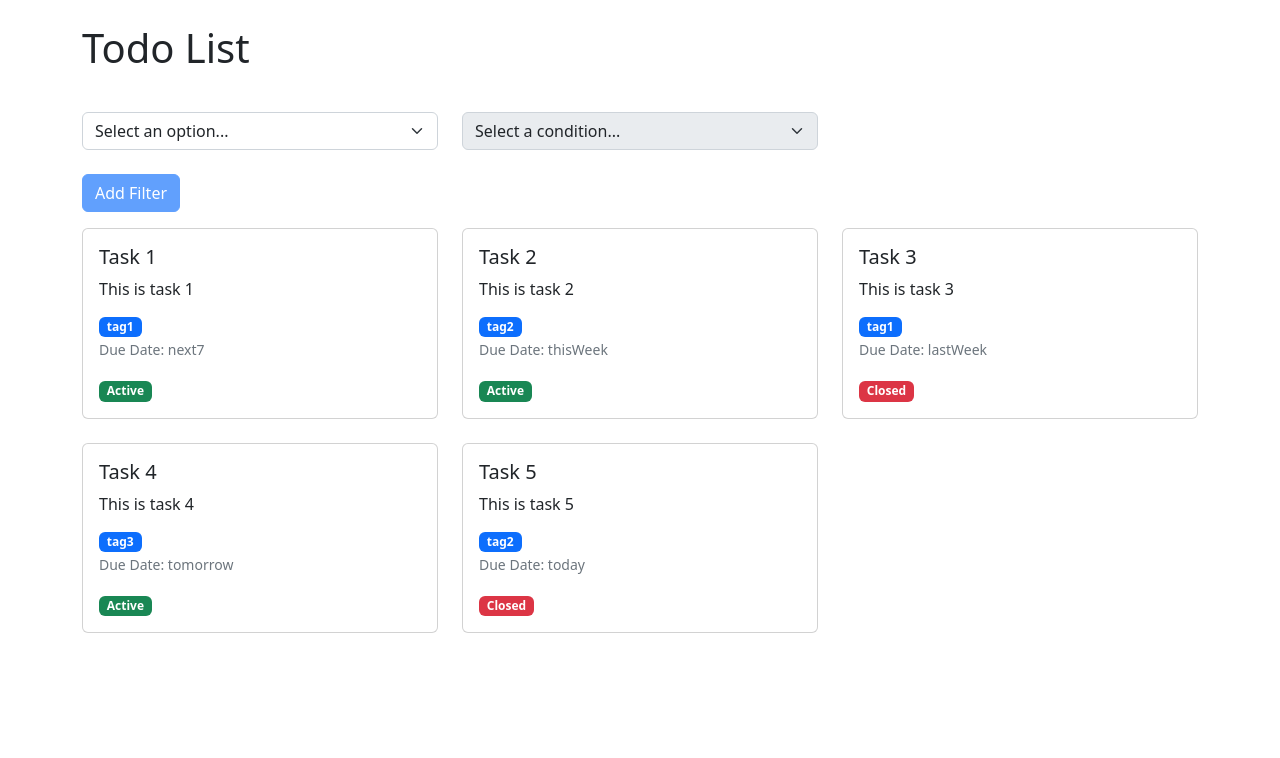
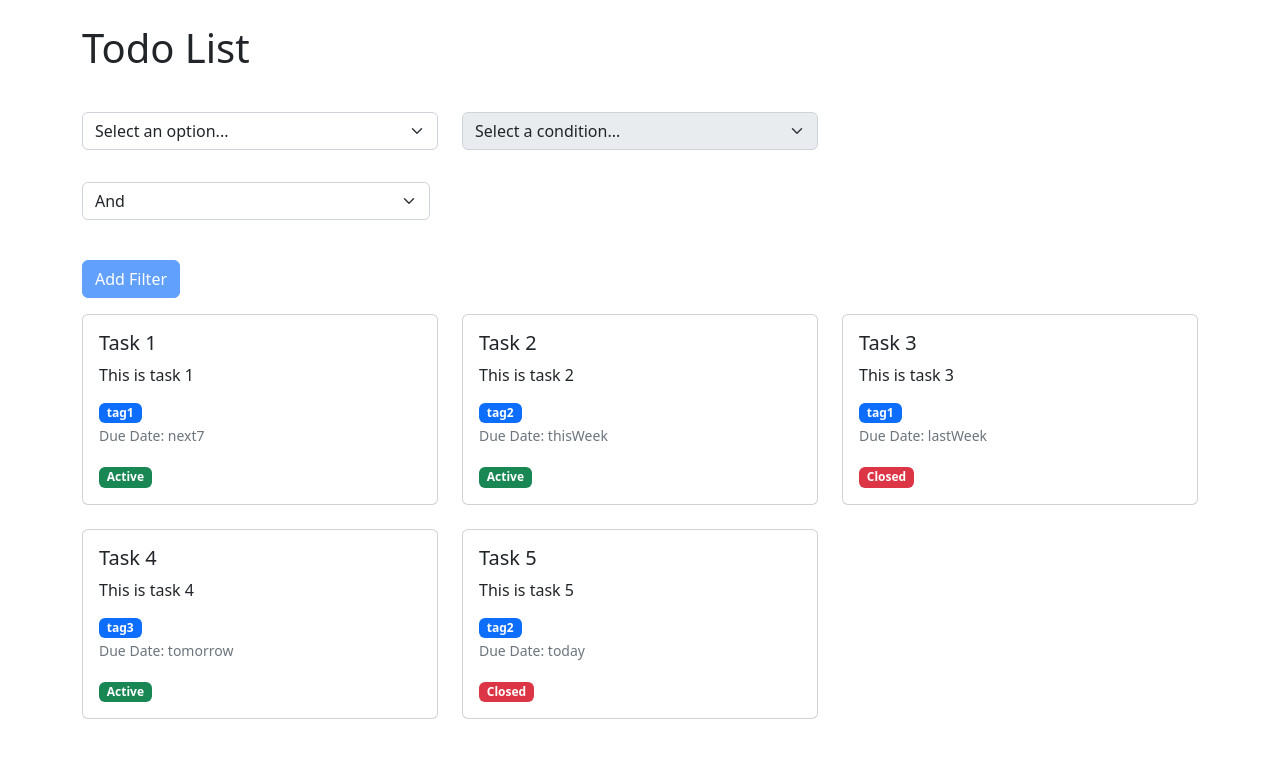
Before and after one commit to ceydaulubas/nested-filter-react, a React (Create React App) app: page / in a window 1280 px wide. Shown: the top 758 px of the page. Built offline with nearby package versions, Linux system fonts and the light colour scheme.

Commit message:
add and/or option for filter

```diff
--- a/src/components/Filter.jsx
+++ b/src/components/Filter.jsx
@@ -5,6 +5,7 @@ const Filter = ({ tasks, setFilteredTasks }) => {
     const [selectedCondition, setSelectedCondition] = useState('');
     const [selectedValue, setSelectedValue] = useState('');
     const [filters, setFilters] = useState([]);
+    const [filterOperation, setFilterOperation] = useState('and');
 
     const handleOptionChange = (e) => {
         setSelectedOption(e.target.value);
@@ -36,9 +37,14 @@ const Filter = ({ tasks, setFilteredTasks }) => {
         applyFilters(newFilters);
     };
 
+    const handleFilterOperationChange = (e) => {
+        setFilterOperation(e.target.value);
+        applyFilters(filters);
+    };
+
     const applyFilters = (filtersToApply) => {
         const newFilteredTasks = tasks.filter((task) => {
-            return filtersToApply.every((filter) => {
+            const filterResults = filtersToApply.map((filter) => {
                 let condition = false;
 
                 switch (filter.condition) {
@@ -54,6 +60,8 @@ const Filter = ({ tasks, setFilteredTasks }) => {
 
                 return condition;
             });
+
+            return filterOperation === 'and' ? filterResults.every((result) => result) : filterResults.some((result) => result);
         });
 
         setFilteredTasks(newFilteredTasks);
@@ -127,11 +135,20 @@ const Filter = ({ tasks, setFilteredTasks }) => {
                         </select>
                     )}
                 </div>
+                <div className="row my-3">
+                    <div className="col-sm-12 col-md-4 mb-3">
+                        <select className="form-select" value={filterOperation} onChange={handleFilterOperationChange}>
+                            <option value="and">And</option>
+                            <option value="or">Or</option>
+                        </select>
+                    </div>
+                </div>
                 <div className="col-12">
                     <button className="btn btn-primary mt-2" onClick={handleAddFilter} disabled={!selectedOption || !selectedCondition || !selectedValue}>
                         Add Filter
                     </button>
                 </div>
+
             </div>
         </>
     )
```
